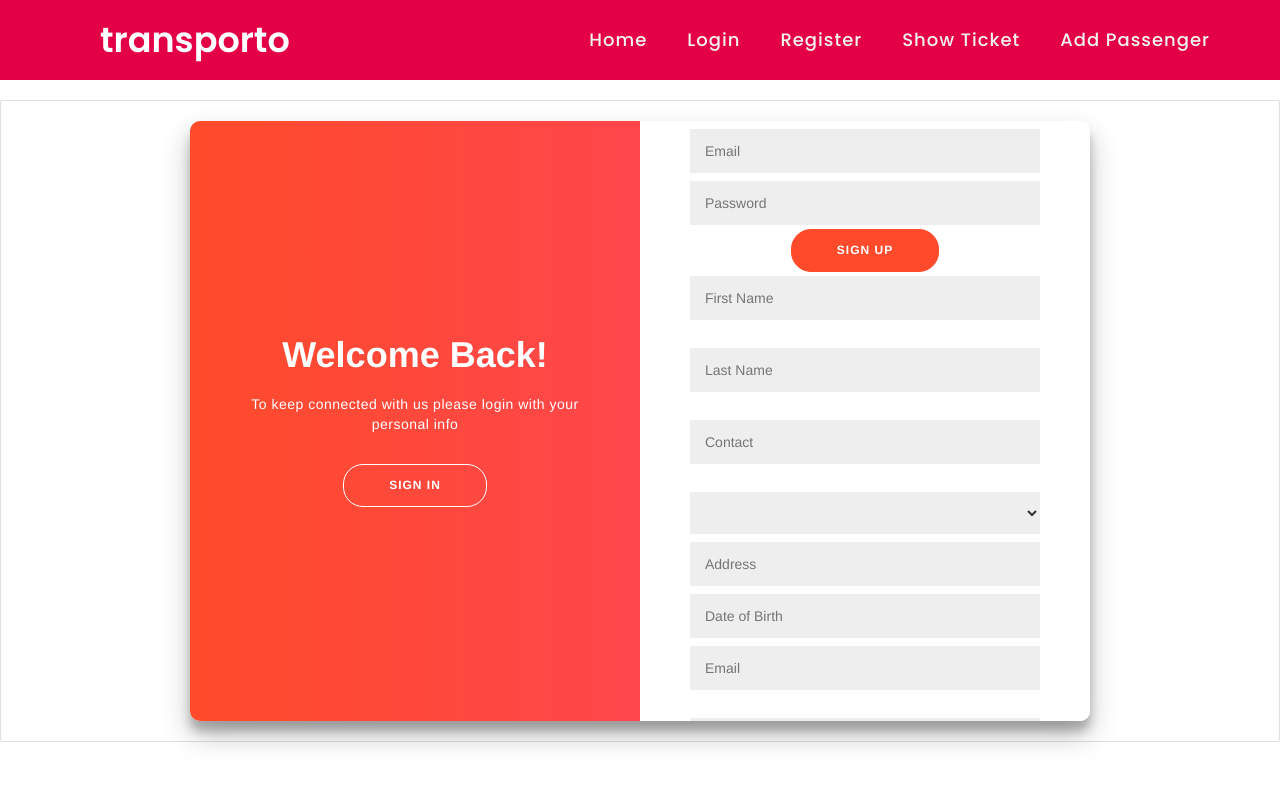
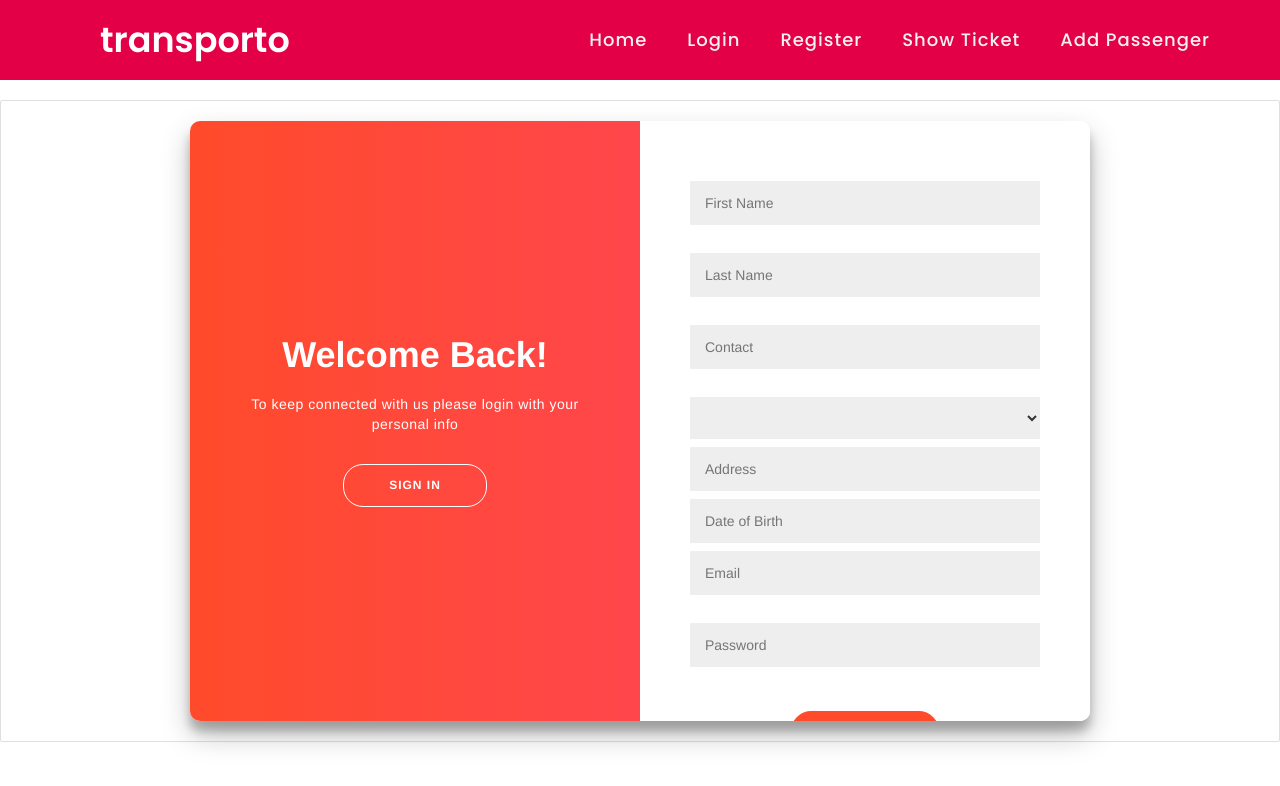
Before and after one commit to busreservation99/busangular, an Angular app: page /login in a window 1280 px wide. Both pictures are taken after a click on the button "SIGN UP". Shown: the top 786 px of the page. Built offline with nearby package versions, Linux system fonts and the light colour scheme.

Commit message:
Rectified changes in login Shreya

```diff
--- a/src/app/login/login.component.html
+++ b/src/app/login/login.component.html
@@ -1,13 +1,8 @@
 <div [class]="hello" id="container">
     <div class="form-container sign-up-container">
         <form (ngSubmit)="addCustomer()">
-                 <h1>Create Account</h1>
-                 <br>
-                 <input type="text" placeholder="Name" />
-                 <input type="email" placeholder="Email" />
-                 <input type="password" placeholder="Password" />
-
-                 <button>Sign Up</button>
+            <h1 style="margin-bottom: 10px">Create Account</h1>
+            <br><br>
             <input type="text" name="firstname" required #firstname="ngModel" [(ngModel)]=registration.firstName placeholder="First Name"><br>
            <div *ngIf="firstname.invalid && (firstname.dirty ||firstname.touched)" class="alert alert-danger">
                <div *ngIf="firstname.errors.required" style="color:red">First Name is required</div>
@@ -35,7 +30,7 @@
            <div *ngIf="password.invalid && (password.dirty ||password.touched)" class="alert alert-danger">
                <div *ngIf="password.errors.pattern" style="color:red">Password should be of 5 digits </div>
            </div>
-                    <button>Sign Up</button>
+               <button style="margin-top: 20px">Sign Up</button>
         </form>
     </div>
     <div class="form-container sign-in-container">
```
Lines whose indentation alone changed are shown as unchanged.
